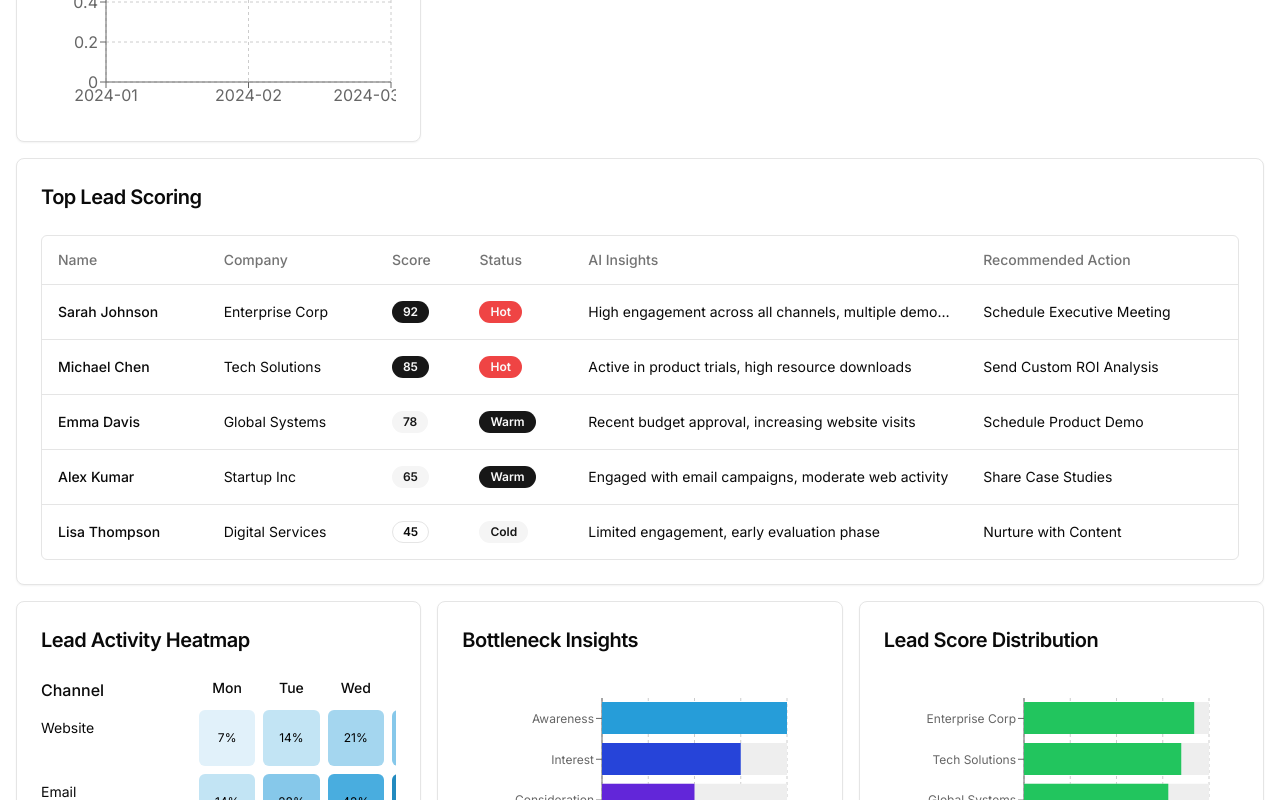
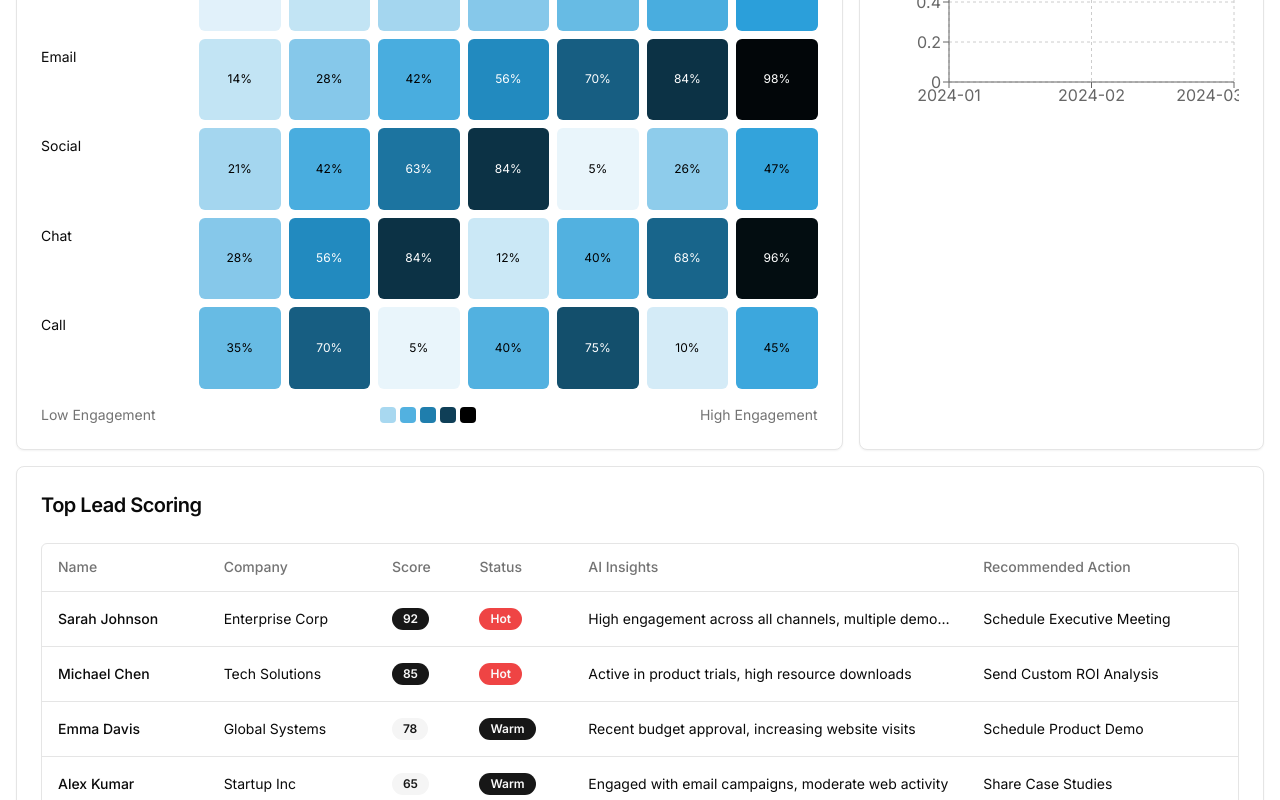
Before and after one commit to gauravpandeydigilantern/enhanced-leadscore_vercel, a Next.js app: page / in a window 1280 px wide. Shown: the part 320-1120 px from the top of the page. Built offline with nearby package versions, Linux system fonts and the light colour scheme.

Commit message:
Assistant checkpoint: Reorganize dashboard layout for heatmap and conversion rates
Assistant generated file changes:
- components/analytics-dashboard.tsx: Reorganize dashboard layout, Remove duplicate heatmap card

---

User prompt:

Show Lead Activity Heatmap
With Conversion Rates
In the same row

```diff
--- a/components/analytics-dashboard.tsx
+++ b/components/analytics-dashboard.tsx
@@ -7,6 +7,15 @@ import { LeadTable } from "@/components/lead-table"
 export function AnalyticsDashboard() {
   return (
     <div className="grid gap-4 md:grid-cols-2 lg:grid-cols-3">
+      <Card className="col-span-2 hover:shadow-lg transition-all duration-200">
+        <CardHeader className="space-y-1">
+          <CardTitle className="text-xl font-semibold">Lead Activity Heatmap</CardTitle>
+        </CardHeader>
+        <CardContent>
+          <HeatMap data={[]} />
+        </CardContent>
+      </Card>
+
       <Card className="hover:shadow-lg transition-all duration-200">
         <CardHeader className="space-y-1">
           <CardTitle className="text-xl font-semibold">Conversion Rates</CardTitle>
@@ -31,14 +40,7 @@ export function AnalyticsDashboard() {
         </CardContent>
       </Card>
 
-      <Card className="hover:shadow-lg transition-all duration-200">
-        <CardHeader className="space-y-1">
-          <CardTitle className="text-xl font-semibold">Lead Activity Heatmap</CardTitle>
-        </CardHeader>
-        <CardContent>
-          <HeatMap data={[]} />
-        </CardContent>
-      </Card>
+
 
       <Card className="hover:shadow-lg transition-all duration-200">
         <CardHeader className="space-y-1">
```
